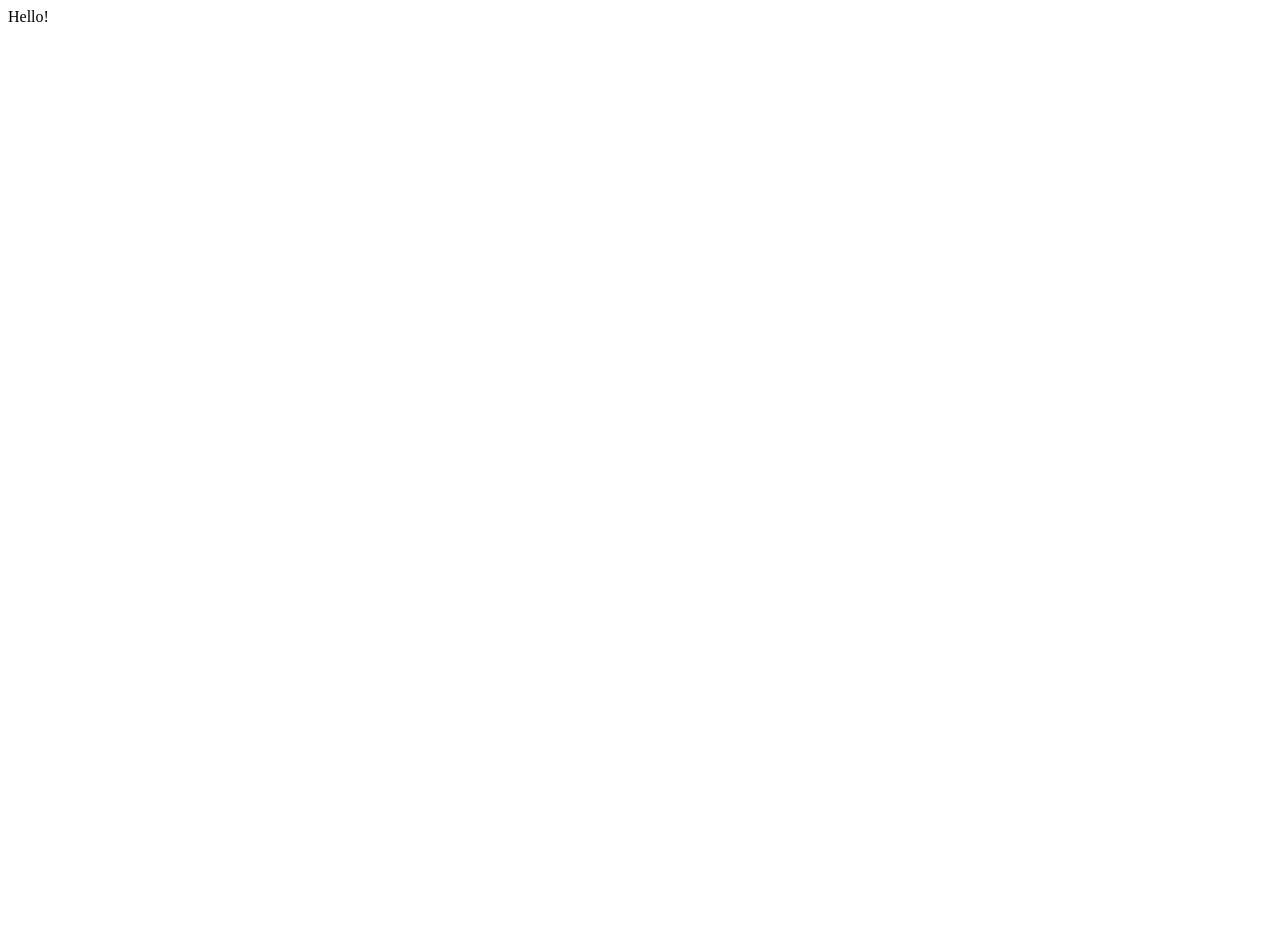
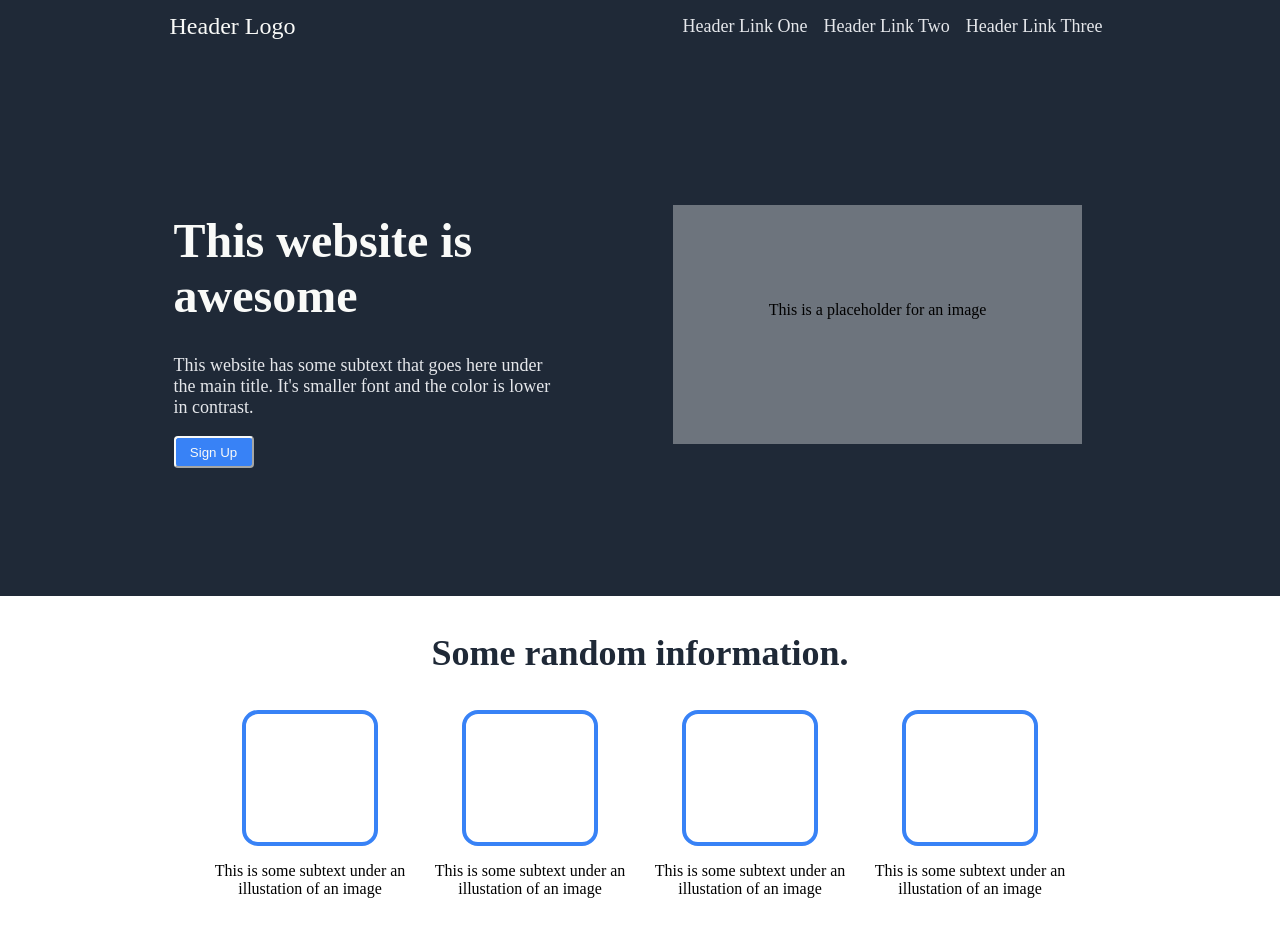
Before and after one commit to DeanEby/odin-landing-page, a plain HTML site: page index.html in a window 1280 px wide. Shown: the top 952 px of the page. Before the commit the page ends 800 px from the top, so only its background shows below. Drawn offline with Linux system fonts and the light colour scheme.

Commit message:
static styling 1

```diff
--- a/index.html
+++ b/index.html
@@ -7,10 +7,74 @@
 	</head>
 	<body>
 		<div class="header">
-			Hello!
+			<div class="logo">Header Logo</div>
+			<ul>
+				<li class="header-link">
+					<a>Header Link One</a>
+				</li>
+				<li class="header-link">
+					<a>Header Link Two</a>
+				</li>
+				<li class="header-link">
+					<a>Header Link Three</a>
+				</li>
+			</ul>
 		</div>
+		<div class="content">
+			<div class="hero">
+				<div class="hero-left">
+					<h1 class="hero-main-text">This website is awesome</h1>
+					<p class="hero-secondary-text">
+						This website has some subtext that goes here under the main title. It's smaller font and the color is lower in contrast.
+					</p>
+					<button>Sign Up</button>
+				</div>
+				<div class="hero-image">This is a placeholder for an image</div>
+			</div>
+			<div class="illustration-section">
+				<p class="information-header">Some random information.</p>
+				<div class="bb-group">
+					<div>
+						<div class="blue-box">
+						</div>
+						<p class="subtext">This is some subtext under an illustation of an image</p>
+					</div>
+					<div>
+						<div class="blue-box">
+						</div>
+						<p class="subtext">This is some subtext under an illustation of an image</p>
+					</div>
+					<div>
+						<div class="blue-box">
+						</div>
+						<p class="subtext">This is some subtext under an illustation of an image</p>
+					</div>
+					<div>
+						<div class="blue-box">
+						</div>
+						<p class="subtext">This is some subtext under an illustation of an image</p>
+					</div>
+				</div>
+			</div>
 
-
-
+			<div class="quote-section">
+				<p class="testimonial">
+				This is an inspiring quote, or a testimonial from a customer. Maybe it's just filling up space, or maybe people will actually read it. Who knows? All I know is that it looks nice
+				</p>
+				<p class="attribution">
+				-Thor, God of Thunder
+				</p>
+			</div>
+			<div class="call-to-action">
+				<div class="sign-up-block">
+					<h4 class="cta-tit">Call to action! It's time!</h4>
+					<p class="cta-text">Sign up for our product by clicking the button right over there!</p>
+				</div>
+				<button>Sign up</button>
+			</div>
+		</div>
+		<div class="footer">
+			Copyright @ The Odin Project 2021
+		</div>
 	</body>
 </html>
--- a/styles.css
+++ b/styles.css
@@ -0,0 +1,171 @@
+body {
+	text-font: roboto;
+	margin: 0px;
+}
+
+.logo {
+	font-size: 24px;
+	color: #F9FAF8;
+}
+
+li {
+	list-style-type: none;
+	margin: 0px 8px;
+}
+
+.header-link {
+	font-size: 18px;
+	color: #E5E7EB;
+}
+
+ul {
+	display: flex;
+	justify-content: space-between;
+}
+
+
+.header {
+	display: flex;
+	justify-content: space-around;
+	align-items: center;
+	margin: 0px;
+}
+
+.header, .hero, .footer {
+	background-color: #1F2937;
+}
+
+.hero-main-text {
+	color: #F9FAF8;
+	font-size: 48px;
+	font-weight: 900;
+}
+
+.hero {
+	display: flex;
+	justify-content: space-around;
+
+
+	padding: 128px;
+}
+
+.bb-group {
+	display: flex;
+	justify-content: space-around;
+	padding: 0px 128px;
+	margin: 0px 8px;
+}
+
+.bb-group > div {
+	align-text: center;
+	margin: 0px 8px;
+}
+
+.hero-left {
+	flex-basis: 384px;
+}
+
+.hero-image {
+	padding: 96px;
+	margin: 24px;
+	background-color: #6D747D;
+}
+
+
+.blue-box {
+	border: 4px solid #3882f6;
+	height: 128px;
+	width: 128px;
+	margin: auto;
+	border-radius: 16px;
+}
+
+.information-header {
+	font-size: 36px;
+	color: #1F2937;
+	font-weight: 900;
+	text-align: center;
+}
+
+.illustration-section {
+	padding: 0px 64px 64px 64px;
+}
+
+.subtext {
+	text-align: center;
+}
+
+.hero-secondary-text {
+	color: #E5E7EB;
+	font-size: 18px;
+}
+
+.content {
+	display: flex;
+	justify-content: space-between;
+	align-items: stretch;
+	flex-direction: column;
+}
+
+.quote-section {
+	background-color: #e5e7eb;
+	padding: 128px;
+	display: flex;
+	flex-direction: column;
+}
+
+.attribution {
+	align-self: flex-end;
+}
+
+
+.testimonial {
+	font-size: 36px;
+	color: #1F2937;
+	font-weight: 300;
+}
+
+.call-to-action {
+	align-self: stretch;
+	display: flex;
+	background-color: #3882F6;
+	margin: 64px;
+	padding: 32px;
+	justify-content: space-around;
+	align-items: center;
+	border-radius: 8px;
+
+}
+
+button {
+	background-color: #3882f6;
+	color: #F9FAF8;
+	border-color: #F9FAF8;
+	border-radius: 4px;
+	height: 32px;
+	width: 80px;
+}
+
+
+.sign-up-block {
+}
+
+.cta-tit {
+	color: #F9FAF8;
+	font-size: 24px;
+	margin: 0px;
+}
+
+.cta-text {
+	color: #E5E7EB;
+	margin: 4px;
+}
+
+
+.footer {
+	display: flex;
+	justify-content: space-around;
+	align-items: center;
+	padding: 24px;
+	color: #F9FAF8;
+}
```
